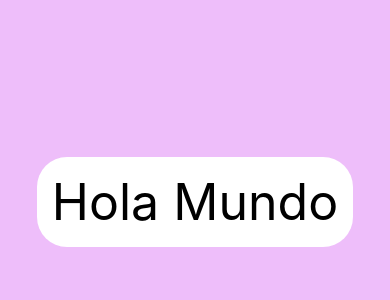
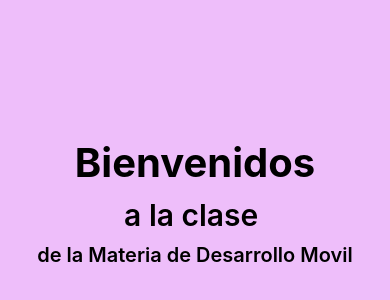
Before and after one commit to KarenGarciaGarcia/expo_ListaAlumos_DM, a React Native app: screen / in a window 390 px wide. Shown: the part 220-520 px from the top of the page. Built offline with nearby package versions, Linux system fonts and the light colour scheme.

Commit message:
Act1-Agregando Texto

```diff
--- a/App.js
+++ b/App.js
@@ -4,7 +4,9 @@ import { StyleSheet, Text, View } from 'react-native';
 export default function App() {
   return (
     <View style={styles.container}>
-      <Text style={styles.holamundo}>Hola Mundo</Text>
+      <Text style={styles.h1}>Bienvenidos</Text>
+      <Text style={styles.h2}>a la clase </Text>
+      <Text style={styles.h3}>de la Materia de Desarrollo Movil</Text>
       <StatusBar style="auto" />
     </View>
   );
@@ -17,10 +19,18 @@ const styles = StyleSheet.create({
     alignItems: 'center',
     justifyContent: 'center',
   },
-  holamundo:{
-    fontSize:50,
-    borderRadius: 30,
-    backgroundColor: '#fff',
-    padding: 15,
+  h1:{
+    fontSize:40,
+    fontWeight: 'bold',
+  },
+  h2:{
+    fontSize:30,
+    fontWeight:'600',
+    marginTop:10
+  },
+  h3:{
+    fontSize:20,
+    fontWeight: '600',
+    marginTop:10
   },
 });
```
